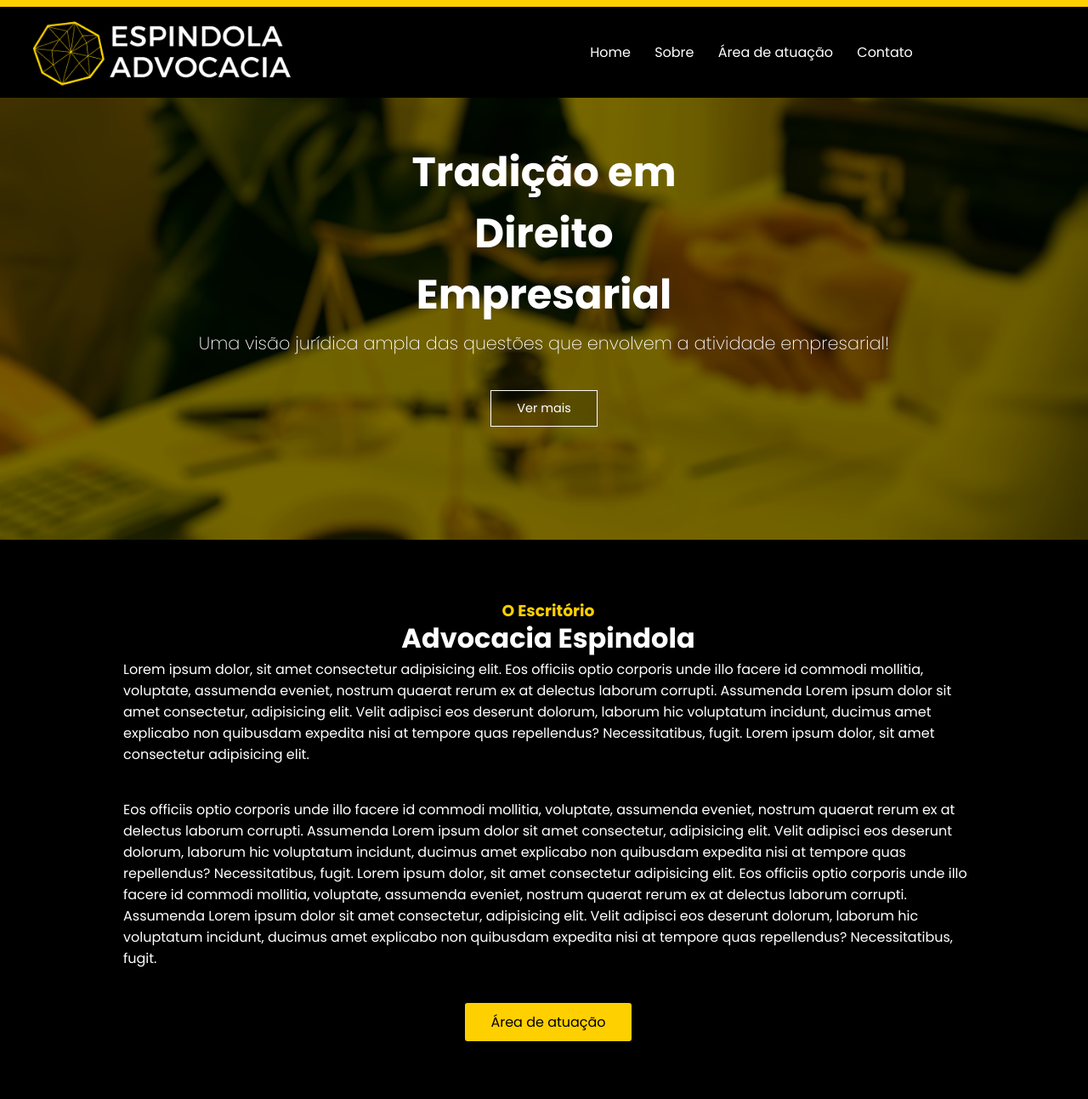
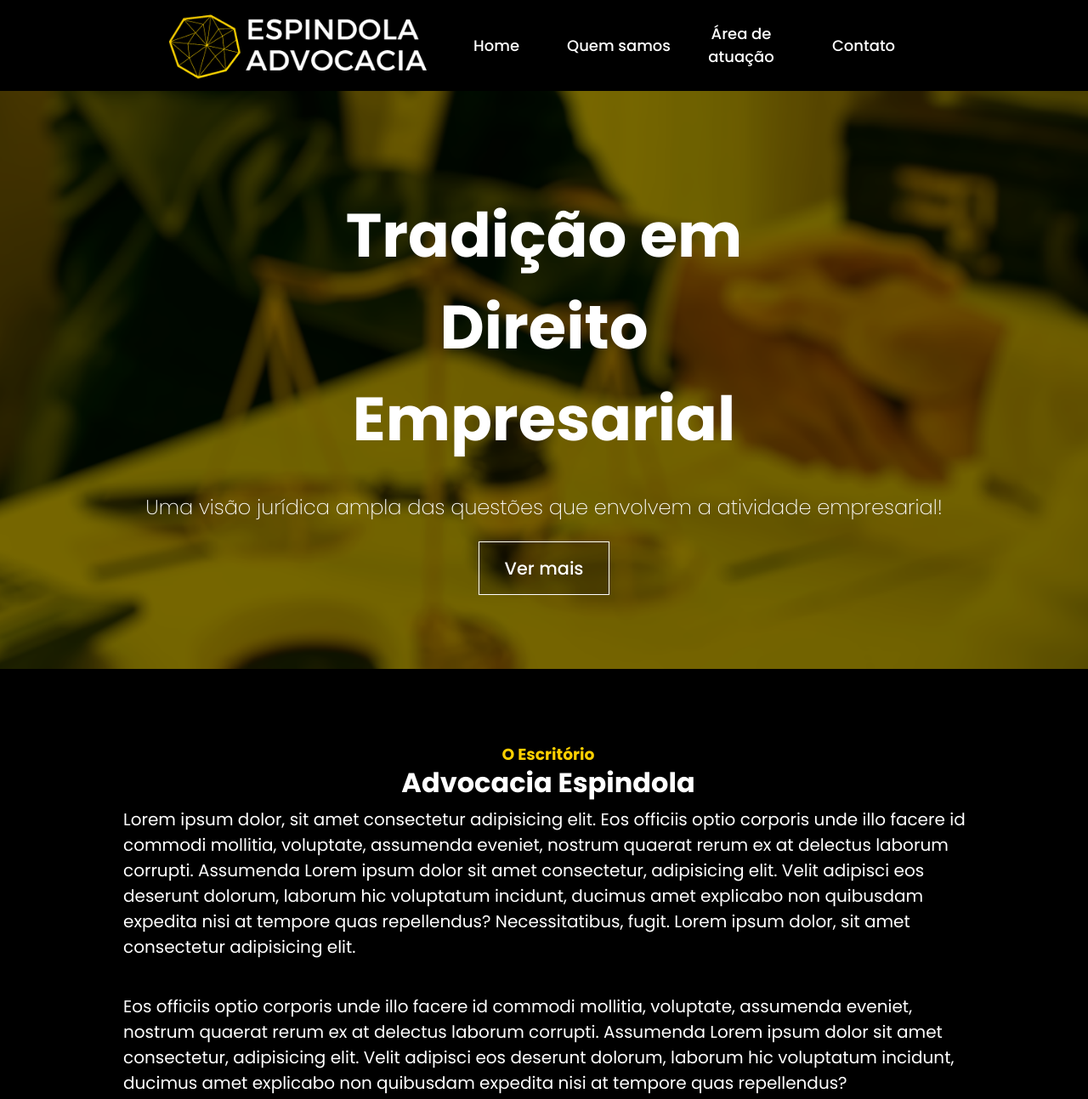
Before and after one commit to JefersonMarcioEspindola/Advocacia, a plain HTML site: page index.html in a window 1280 px wide. Shown: the top 1293 px of the page at 85% size. Drawn offline with Linux system fonts and the light colour scheme.

Commit message:
Advocacia 1.006 (Correção de bugs)

```diff
--- a/index.html
+++ b/index.html
@@ -23,20 +23,19 @@
 </head>
 
 <body>
-    <div id="home" class="top_bar">
-        <div class="logo_image">
+    <div id="home">
+        <nav>
             <img src="./images/Logo.png" class="logo" alt="Logo">
-        </div>
 
-        <div class="buttons_nav">
-            <ul class="buttons_nav_selection">
-                <li><a href="#home">Home</a></li>
-                <li><a href="#info">Sobre</a></li>
-                <li><a href="#operate">Área de atuação</a></li>
-                <li><a href="#contact">Contato</a></li>
+            <nav>
+                <ul class="botton">
+                    <li><a href="#home">Home</a></li>
+                    <li><a href="#info">Quem samos</a></li>
+                    <li><a href="#operate">Área de atuação</a></li>
+                    <li><a href="#contact">Contato</a></li>
+            </nav>
             </ul>
-        </div>
-
+        </nav>
     </div>
 
     <header>
@@ -91,7 +90,7 @@
         <div>
             <img class="iconeoperate" src="./icones/office.png" alt="office">
         </div>
-        <div class="operate">
+        <div class="operatep">
             <li class="operateicone"> <img src="./icones/check.png" alt="check" width="16px">
                 <i> Elaboração de contrato
                 </i>
@@ -173,8 +172,8 @@
     </section>
 
     <section>
-        <div id="contact" class="contacts">
-            <div class="contact_box">
+        <div id="contact">
+            <div>
                 <h2 class="contact1">Entre em contato conosco!</h1>
                     <p class="contact2">
 
@@ -205,7 +204,7 @@
                         </li>
                     </p>
             </div>
-            <div class="map_box">
+            <div>
                 <iframe id="local"
                     src="https://www.google.com/maps/embed?pb=!1m18!1m12!1m3!1d3303.809379000824!2d-118.32680004891061!3d34.10002342256216!2m3!1f0!2f0!3f0!3m2!1i1024!2i768!4f13.1!3m3!1m2!1s0x80c2bf383ecfcf7f%3A0x7a8066d21f0e227f!2s6223%20Selma%20Ave%2C%20Los%20Angeles%2C%20CA%2090028%2C%20EUA!5e0!3m2!1spt-BR!2sbr!4v1627873754208!5m2!1spt-BR!2sbr"
                     width="400" height="300" style="border:0;" allowfullscreen="" loading="lazy"></iframe>
--- a/style/global.css
+++ b/style/global.css
@@ -1,5 +1,4 @@
 /* Global =================================================================*/
-
 html{
 
     --a: #ffffff;
@@ -8,9 +7,6 @@ html{
     --aaa: #ffd000;
     --aaa-: #b89600;
     --aaaa:#3d3d3d;
-    min-width: 1049px;
-    margin-top: 0;
-
 }
 
 body {
@@ -20,8 +16,7 @@ body {
     background-repeat: no-repeat;
     flex-direction: column;
     flex-wrap: wrap;
-    margin-left: auto;
-    margin-right: auto;
+    margin:0;
     padding:0;
 }
 
@@ -31,8 +26,3 @@ i,li { list-style-type: none;
     padding:0;
     font-style: normal;
 }
-a{
-    text-decoration: none;
-    outline: none;
-    color: var(--a);
-}
--- a/style/style.css
+++ b/style/style.css
@@ -1,39 +1,13 @@
 /* navigation ==============================================================*/
-.top_bar{
 
+nav {
     width: 100%;
     display: flex;
-    background-color: var(--aa);
-}
-.logo_image{
-    display: flex;
-    width: 50%;
     flex-direction: column;
-    justify-content: center;
-    align-items: center;
-}
-
-.buttons_nav{
-    width: 35%;
-    display: flex;
-}
-.buttons_nav_selection{
-    width: 100%;
-    display: flex;
-    justify-content: space-around;
-    align-items: center;
-}
-.buttons_nav_selection a {
-    color: var(--a);
-}
-
-/*
-nav {
-    display: flex;
-    flex-direction: column;
+    justify-content: space-between;
     align-items: center;
     background-color: var(--aa);
-    width: 50%;
+    width: 70%;
 }
 
 nav , a {
@@ -55,19 +29,23 @@ nav ul {
 nav ul li a {
     display: inline-block;
     text-align: center;
-    padding: px 0;
+    padding: 0;
     width: 100%;
 
 }
-*/
 
 /* home ==================================================================*/
 
 .logo {
     align-items: center;
-    justify-content: center;
     width: 20rem;
     background: var(--aa-) ;
+}
+#home {
+    display: flex;
+    flex-direction: column;
+    align-items: center;
+    background-color: var(--aa);
 }
 
 /* header ==================================================================*/
@@ -89,10 +67,10 @@ header h1 {
     padding: 0;
     font-size: 3rem;
     font-weight: 700;
-    margin-bottom: -1rem;
 }
 header p {
-    margin-bottom: 2em;
+    margin-top: -1rem;
+    margin-bottom: 1.5rem;
     font-size: 1.3rem;
     font-weight: 200;
 }
@@ -108,7 +86,8 @@ header p {
 }
 
 .buttonhaeder:hover {
-    background:rgba(0, 0, 0, 0.459);
+    background:rgba(0, 0, 0, 0.631);
+    transition: 0.7s;
 }
 /* info ===============================================*/
 
@@ -140,16 +119,19 @@ header p {
 
 .buttoninfo {
     padding: 10px 30px;
-    font-size: .9 ;
-    border-radius: 3px;
-    background-color: rgba(0, 0, 0, 0.205);
-    background-color: var(--aaa);
-    color: var(--aa);
-    margin-bottom: 3rem;
+    font-size: .9rem ;
+    outline-width: 1px;
+    outline-style: groove;
+    outline-color: var(--aaa);
+    margin-bottom: 2.5rem;
+    position: relative;
+    overflow: hidden;
 }
 
 .buttoninfo:hover {
-    background-color: var(--aaa-);
+    color: var(--aa);
+    background-color: var(--aaa);
+    transition: 0.7s;
 }
 
 
@@ -173,48 +155,28 @@ header p {
 #operate h3 {
     font-size: 1.2rem;
 }
-
-.operatep {
-    font-size: 18px;
-    margin-bottom: 2rem;
-}
-
 .iconeoperate {
     width: 15rem;
     margin-top: -2rem;
 }
 
 /* contact===============================================*/
-/*#contact {
 
+#contact  {
+    padding-top: 2rem;
     width: 100%;
     flex-direction: column;
     align-items: center;
     justify-content: center;
-
-
-}*/
-.contacts{
-    width: 100%;
-    display: flex;
+    text-align: center;
     background-color:  var(--aa);
     color: var(--a);
-    padding-top: 2rem;
-    text-align: left;
-    justify-content: space-between;
-
-
-}
-.contact_box{
-    margin-left: 5rem;
-
 }
 
 #contact  h2 {
     margin-bottom: -1rem;
     font-size: 2.5rem;
 }
-
 
 .contact2 {
     font-weight: 300;
@@ -226,10 +188,6 @@ header p {
     font-weight: 200;
     margin-top: 1rem;
     margin-bottom: 1rem;
-}
-
-.map_box{
-    margin-right: 5rem;
 }
 
 /* footer==================================================================*/
@@ -245,7 +203,7 @@ footer {
 
 /* midia==================================================================*/
 
-@media screen and (min-width : 768px) {
+@media screen and (min-width : 860px) {
 
     /*nav*/
 
@@ -254,43 +212,84 @@ footer {
         justify-content: left;
         text-align: left;
         width: 20rem;
-        margin-left: -26rem;
-        padding: 0rem 0rem 0rem 10rem;
+
     }
 
     nav {
+        align-items: center;
         flex-direction: row;
-        justify-content: space-around;
-        margin-left: 1rem;
-
+        width: calc(50% + 20%);
     }
 
     nav ul {
-        Justify-content: left;
         flex-direction: row;
-        width: 70%;
-        margin-right: -30rem;
+    }
+
+    nav li {
+        display: inline-block;
+        margin: 0 10px;
+        width: 100%;
     }
 
     /*haeder*/
 
     header {
-        height: 600px;
-        height: 60vh;
+        height: 800px;
+        height: 80vh;
+    }
+
+    header h1 {
+        padding-top: 3rem;
+        font-size: calc(3em + 3vh);
+        padding-bottom: 0rem;
+    }
+
+    header p {
+        font-size: calc(1em + 1vh) ;
+    }
+
+    .buttonhaeder {
+        padding: 15px 30px;
+        font-size: 1.3rem ;
+
     }
 
     /*Info*/
 
     #info {
-        height: 800px;
-        height: 80vh;
+        height: 1000px;
+        height: 100vh;
         justify-content: center;
         min-height: 250px;
     }
 
+    #info p {
+        font-size: calc(1em + 0.5vh);
+     }
+
+    #info h2 {
+        font-size: calc(1em + 2vh);
+        margin-bottom: -1rem;
+    }
+
+    #info h3 {
+        color: var(--aaa);
+        margin-top: 3rem;
+        margin-bottom: -2rem;
+    }
+
+
+    .buttoninfo {
+        padding: 10px 30px;
+        font-size: 1.2rem ;
+
+    }
     /*operate*/
 
     #operate {
+        height: 900px;
+        height: 90vh;
+        padding-top: 5rem;
         flex-direction: row;
         flex-wrap: wrap;
         align-items: flex-start;
@@ -312,7 +311,6 @@ footer {
     /*contact*/
 
 
-
     iframe{
         padding-left: 0vh;
         margin-top: 1rem;
```
